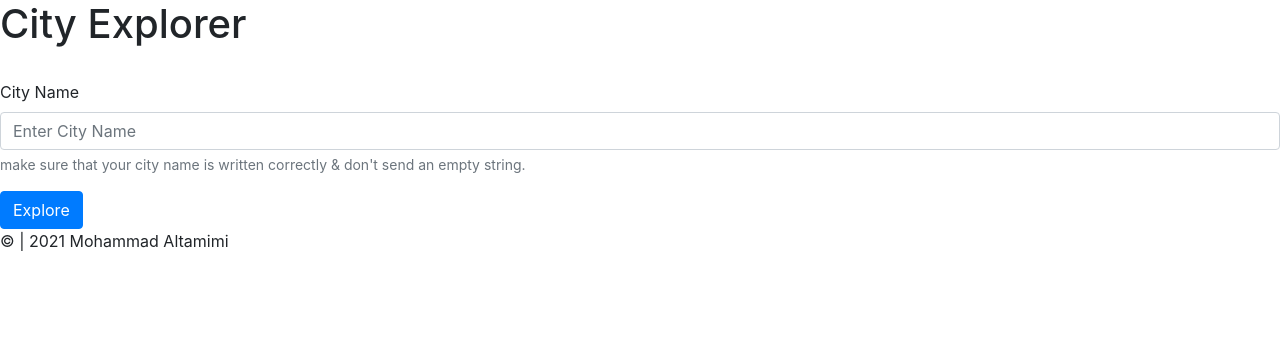
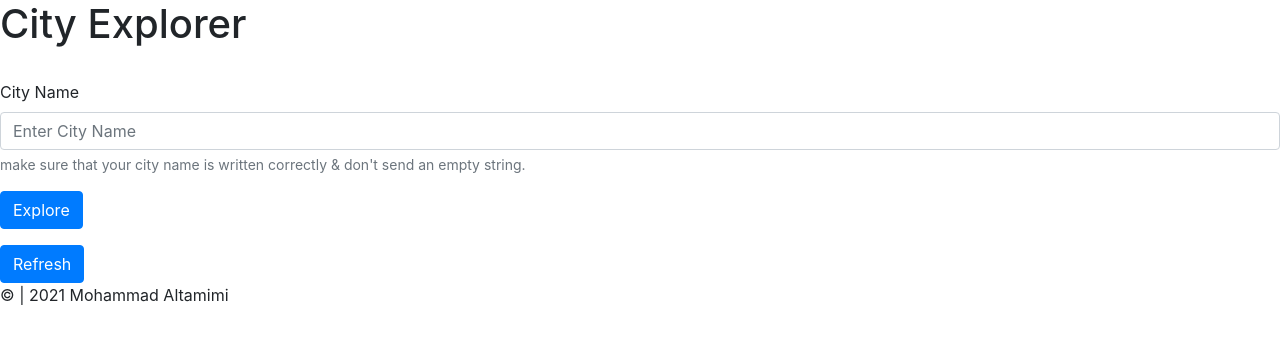
Before and after one commit to MohammadAltamimi98/city-explorer, a React (Create React App) app: page / in a window 1280 px wide. Shown: the top 344 px of the page. Built offline with nearby package versions, Linux system fonts and the light colour scheme.

Commit message:
lab07-reload page

```diff
--- a/src/App.js
+++ b/src/App.js
@@ -50,6 +50,9 @@ export class App extends Component {
 
 
 
+  reloadPage = (event) => window.location.reload();
+
+
   updateSearchField = (e) => {
     this.setState({ searchField:e.target.value });
     console.log(e.target.value);
@@ -62,10 +65,10 @@ export class App extends Component {
       <div>
         <Header />
         <br />
-        <Form updateSearchField={this.updateSearchField} getLocation={this.getLocation} />
-        {this.state.show&& <><Info name={this.state.locationData.display_name}/>
-        <Map lat={this.state.locationData.lat} lon={this.state.locationData.lon} /> </>}
-        <WeatherData weatherInfo={this.state.weatherData}/>
+        <Form updateSearchField={this.updateSearchField} getLocation={this.getLocation} reloadPage={this.reloadPage} />
+        {this.state.show === true && <><Info name={this.state.locationData.display_name}/>
+        <Map lat={this.state.locationData.lat} lon={this.state.locationData.lon} /><WeatherData weatherInfo={this.state.weatherData}/> </>}
+
         <Footer />
       </div>
     )
--- a/src/components/Form.js
+++ b/src/components/Form.js
@@ -19,9 +19,8 @@ export class Form extends React.Component {
                     </FormExplorer.Group>
 
 
-                    <Button variant="primary" type="submit">
-                        Explore
-  </Button>
+                    <Button variant="primary" type="submit"> Explore  </Button> <p>   </p>
+                    <Button  onClick={this.props.reloadPage}variant="primary" type="click"> Refresh  </Button>
                 </FormExplorer>
 
             </div>
```
Also changed, not shown: 1 other file (tests, documents, lock files or other folders).
